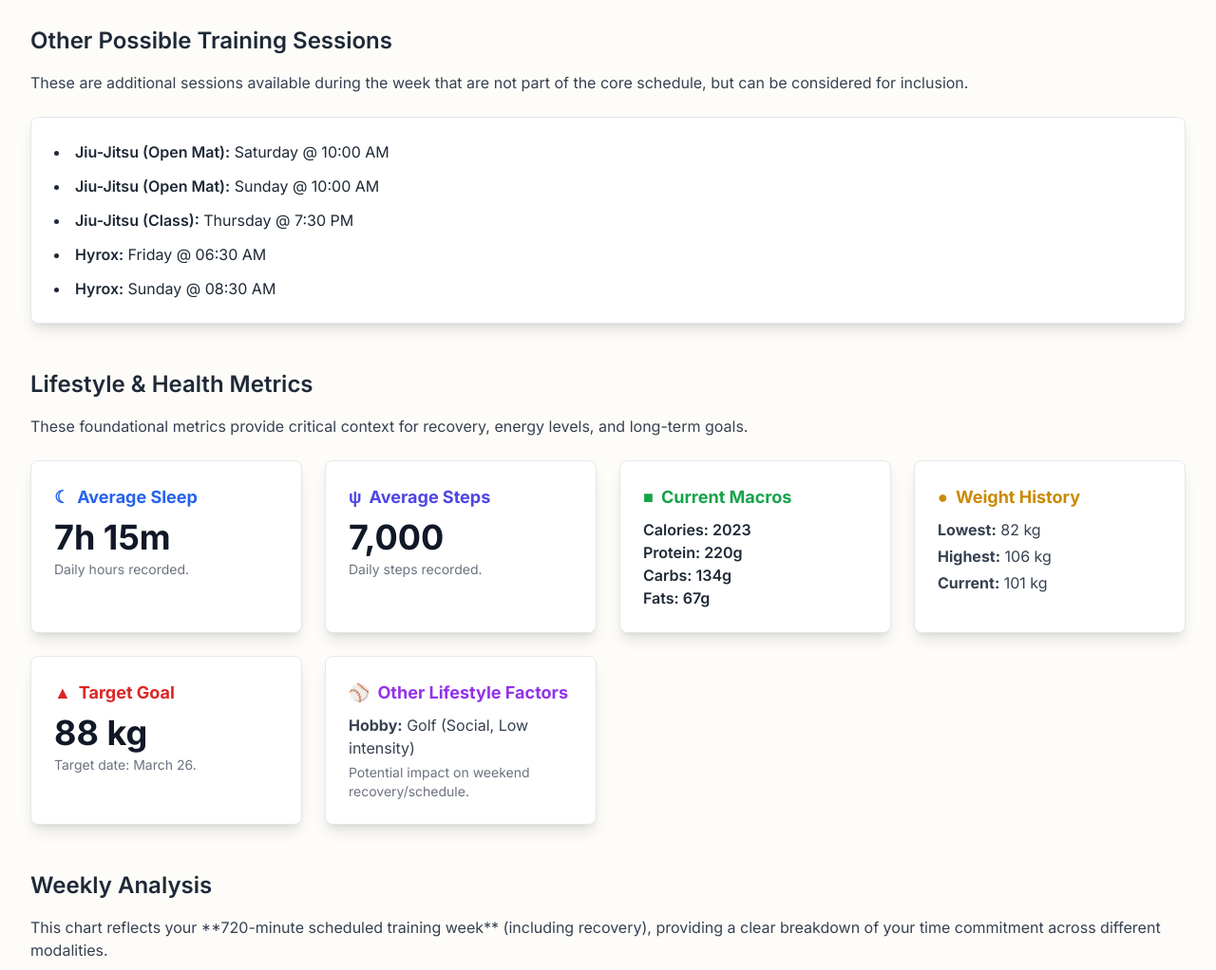
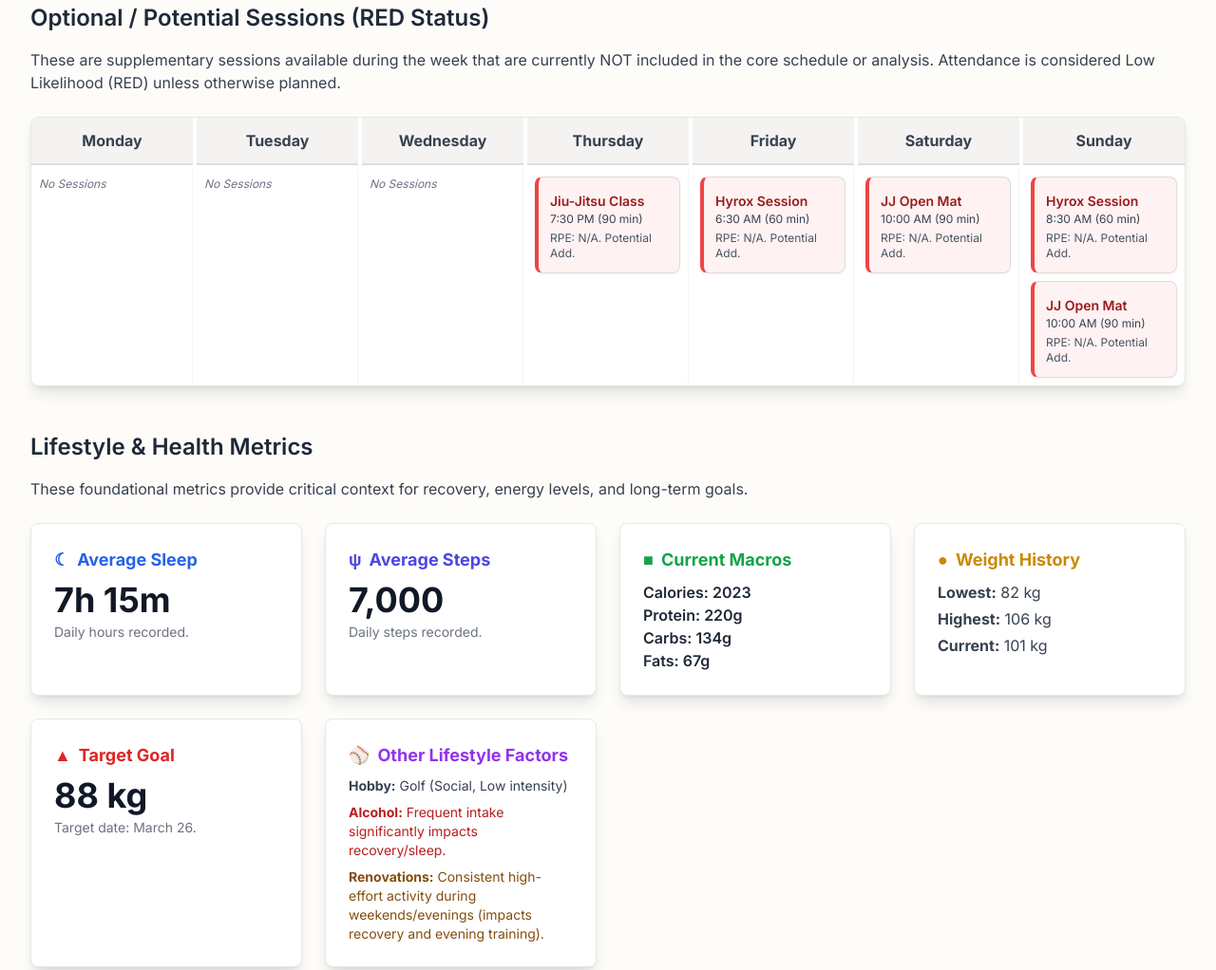
Before and after one commit to antonyfulcher/TrainingDashboard, a plain HTML site: page index.html in a window 1280 px wide. Shown: the part 704-1726 px from the top of the page at 95% size. Drawn offline with nearby package versions, Linux system fonts and the light colour scheme.

Commit message:
Update index.html

```diff
--- a/index.html
+++ b/index.html
@@ -9,11 +9,11 @@
     <link href="https://fonts.googleapis.com/css2?family=Inter:wght@400;600;700&display=swap" rel="stylesheet">
     <!--
     Chosen Palette: Calm Focus (Warm Neutrals)
-    Application Structure Plan: A single-page dashboard structure is used, split into five logical sections: "Typical Weekly Schedule", "Other Possible Training Sessions", "Lifestyle & Health Metrics", "Weekly Analysis", and "Long-Term Constraints". This structure was chosen to flow from the specific (Schedule) to the foundational (Lifestyle) and then to the analytical (Charts) and long-term (Constraints). The new Lifestyle section uses simple metric cards for clear data presentation. The "Analysis" section now contains a single chart focused on time allocation by modality.
+    Application Structure Plan: A single-page dashboard structure is used, split into five logical sections: "Typical Weekly Schedule", "Optional / Potential Sessions", "Lifestyle & Health Metrics", "Weekly Analysis", and "Long-Term Constraints". This structure was chosen to flow from the specific (Schedule) to the foundational (Lifestyle) and then to the analytical (Charts) and long-term (Constraints). The Optional Sessions section now uses the same interactive grid format as the main schedule for better scannability. The "Analysis" section contains a single chart focused on time allocation by modality.
     Visualization & Content Choices:
     - Report Info: Typical Weekly Schedule (table) -> Goal: Visualize weekly time/activity blocking with RAG likelihood -> Viz/Presentation: Interactive 7-Column Calendar Grid (HTML/Tailwind/JS) with RAG colors -> Interaction: Filter buttons (All, JJ, B, S&C, Rec) highlight relevant blocks. -> Justification: Far more intuitive and scannable than a text table.
-    - Report Info: Other Possible Sessions (list) -> Goal: Inform coach of potential extra sessions -> Viz/Presentation: Styled HTML List (HTML/Tailwind) -> Interaction: None (static info) -> Justification: Clearly separates core schedule from optional sessions.
-    - Report Info: Lifestyle Metrics (Sleep, Steps, Macros, Weight, Golf) -> Goal: Present core health context -> Viz/Presentation: Six static metric cards (HTML/Tailwind) -> Interaction: None (static info) -> Justification: Presents complex metrics clearly and compactly.
+    - Report Info: Other Possible Sessions (grid) -> Goal: Inform coach of potential extra sessions visually -> Viz/Presentation: Secondary 7-Column Calendar Grid (HTML/Tailwind) with RED status -> Interaction: Inherits filter functionality from main schedule. -> Justification: Clearly separates core schedule from optional sessions while maintaining visual consistency.
+    - Report Info: Lifestyle Metrics (Sleep, Steps, Macros, Weight, Golf, Alcohol, Renovations) -> Goal: Present core health context -> Viz/Presentation: Six static metric cards (HTML/Tailwind) -> Interaction: None (static info) -> Justification: Presents complex metrics clearly and compactly.
     - Report Info: Activity durations (numeric) -> Goal: Compare time allocation between disciplines -> Viz/Presentation: Single Donut Chart (Chart.js/Canvas) -> Interaction: Hover for tooltips. -> Justification: Instantly shows training balance across modalities.
     - Report Info: Long-Term Constraints (table) -> Goal: Inform of future disruptions -> Viz/Presentation: Styled HTML Table (HTML/Tailwind) -> Interaction: None (static info) -> Justification: Clearest way to present this specific data.
     - CONFIRMATION: NO SVG graphics used. NO Mermaid JS used.
@@ -87,7 +87,6 @@
         <section id="typical-week" class="mb-12">
             <h2 class="text-2xl font-semibold mb-4 text-gray-800">Typical Weekly Schedule</h2>
             <p class="mb-6 text-gray-700">
-                This calendar shows the scheduled training sessions. Use the filters to highlight specific activity types.
                 **Color Status Key (Likelihood of Attendance):** <span class="font-bold text-green-700">GREEN (High Likelihood)</span>,
                 <span class="font-bold text-yellow-700">AMBER (Medium Likelihood/Flexible)</span>,
                 <span class="font-bold text-red-700">RED (Low Likelihood/High Conflict)</span>.
@@ -197,18 +196,63 @@
 
         <!-- Section 2: Other Possible Training Sessions -->
         <section id="other-sessions" class="mb-12">
-            <h2 class="text-2xl font-semibold mb-4 text-gray-800">Other Possible Training Sessions</h2>
+            <h2 class="text-2xl font-semibold mb-4 text-gray-800">Optional / Potential Sessions (RED Status)</h2>
             <p class="mb-6 text-gray-700">
-                These are additional sessions available during the week that are not part of the core schedule, but can be considered for inclusion.
+                These are supplementary sessions available during the week that are currently NOT included in the core schedule or analysis. Attendance is considered Low Likelihood (RED) unless otherwise planned.
             </p>
-            <div class="bg-white p-6 rounded-lg shadow-lg border border-gray-200">
-                <ul class="list-disc list-inside space-y-3 text-gray-800">
-                    <li><span class="font-semibold">Jiu-Jitsu (Open Mat):</span> Saturday @ 10:00 AM</li>
-                    <li><span class="font-semibold">Jiu-Jitsu (Open Mat):</span> Sunday @ 10:00 AM</li>
-                    <li><span class="font-semibold">Jiu-Jitsu (Class):</span> Thursday @ 7:30 PM</li>
-                    <li><span class="font-semibold">Hyrox:</span> Friday @ 06:30 AM</li>
-                    <li><span class="font-semibold">Hyrox:</span> Sunday @ 08:30 AM</li>
-                </ul>
+
+            <!-- Weekly Grid - Optional Sessions -->
+            <div class="grid grid-cols-1 md:grid-cols-7 gap-1 bg-white rounded-lg shadow-lg overflow-hidden border border-gray-200">
+                <!-- Day Headers -->
+                <div class="day-header p-3 text-center font-bold text-gray-700">Monday</div>
+                <div class="day-header p-3 text-center font-bold text-gray-700">Tuesday</div>
+                <div class="day-header p-3 text-center font-bold text-gray-700">Wednesday</div>
+                <div class="day-header p-3 text-center font-bold text-gray-700">Thursday</div>
+                <div class="day-header p-3 text-center font-bold text-gray-700">Friday</div>
+                <div class="day-header p-3 text-center font-bold text-gray-700">Saturday</div>
+                <div class="day-header p-3 text-center font-bold text-gray-700">Sunday</div>
+
+                <!-- Activity Cards - All Red -->
+                <div class="p-2 space-y-2 border-t md:border-t-0 md:border-r border-gray-100 min-h-[150px]"><p class="text-xs text-gray-500 italic">No Sessions</p></div>
+                <div class="p-2 space-y-2 border-t md:border-t-0 md:border-r border-gray-100 min-h-[150px]"><p class="text-xs text-gray-500 italic">No Sessions</p></div>
+                <div class="p-2 space-y-2 border-t md:border-t-0 md:border-r border-gray-100 min-h-[150px]"><p class="text-xs text-gray-500 italic">No Sessions</p></div>
+                <!-- Thursday -->
+                <div class="p-2 space-y-2 border-t md:border-t-0 md:border-r border-gray-100 min-h-[150px]">
+                    <div class="activity-card card-rag-red rounded-lg p-3" data-activity-type="jj">
+                        <span class="text-sm font-semibold text-red-800">Jiu-Jitsu Class</span>
+                        <p class="text-xs text-gray-700">7:30 PM (90 min)</p>
+                        <p class="text-xs text-gray-600 mt-1">RPE: N/A. Potential Add.</p>
+                    </div>
+                </div>
+                <!-- Friday -->
+                <div class="p-2 space-y-2 border-t md:border-t-0 md:border-r border-gray-100 min-h-[150px]">
+                    <div class="activity-card card-rag-red rounded-lg p-3" data-activity-type="s&c">
+                        <span class="text-sm font-semibold text-red-800">Hyrox Session</span>
+                        <p class="text-xs text-gray-700">6:30 AM (60 min)</p>
+                        <p class="text-xs text-gray-600 mt-1">RPE: N/A. Potential Add.</p>
+                    </div>
+                </div>
+                <!-- Saturday -->
+                <div class="p-2 space-y-2 border-t md:border-t-0 md:border-r border-gray-100 min-h-[150px]">
+                    <div class="activity-card card-rag-red rounded-lg p-3" data-activity-type="jj">
+                        <span class="text-sm font-semibold text-red-800">JJ Open Mat</span>
+                        <p class="text-xs text-gray-700">10:00 AM (90 min)</p>
+                        <p class="text-xs text-gray-600 mt-1">RPE: N/A. Potential Add.</p>
+                    </div>
+                </div>
+                <!-- Sunday -->
+                <div class="p-2 space-y-2 border-t md:border-t-0 border-gray-100 min-h-[150px]">
+                    <div class="activity-card card-rag-red rounded-lg p-3" data-activity-type="s&c">
+                        <span class="text-sm font-semibold text-red-800">Hyrox Session</span>
+                        <p class="text-xs text-gray-700">8:30 AM (60 min)</p>
+                        <p class="text-xs text-gray-600 mt-1">RPE: N/A. Potential Add.</p>
+                    </div>
+                    <div class="activity-card card-rag-red rounded-lg p-3" data-activity-type="jj">
+                        <span class="text-sm font-semibold text-red-800">JJ Open Mat</span>
+                        <p class="text-xs text-gray-700">10:00 AM (90 min)</p>
+                        <p class="text-xs text-gray-600 mt-1">RPE: N/A. Potential Add.</p>
+                    </div>
+                </div>
             </div>
         </section>
 
@@ -269,8 +313,11 @@
                     <h3 class="text-lg font-bold mb-2 text-purple-600 flex items-center">
                         <span class="mr-2">&#9918;</span> Other Lifestyle Factors
                     </h3>
-                    <p class="text-md text-gray-700"><span class="font-bold">Hobby:</span> Golf (Social, Low intensity)</p>
-                    <p class="text-sm text-gray-500 mt-1">Potential impact on weekend recovery/schedule.</p>
+                    <div class="space-y-2">
+                        <p class="text-sm text-gray-700"><span class="font-bold">Hobby:</span> Golf (Social, Low intensity)</p>
+                        <p class="text-sm text-red-700"><span class="font-bold">Alcohol:</span> Frequent intake significantly impacts recovery/sleep.</p>
+                        <p class="text-sm text-yellow-800"><span class="font-bold">Renovations:</span> Consistent high-effort activity during weekends/evenings (impacts recovery and evening training).</p>
+                    </div>
                 </div>
             </div>
         </section>
```
